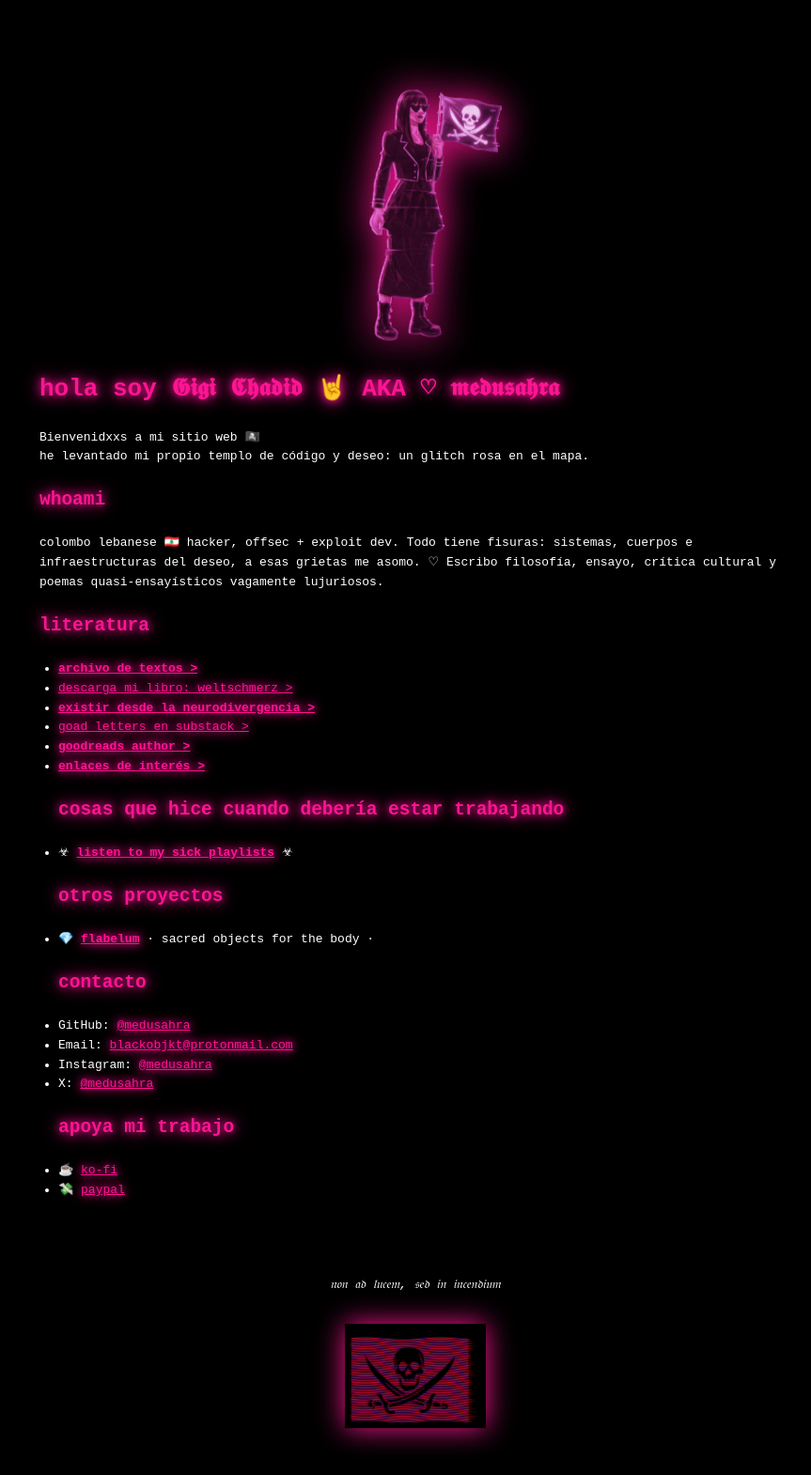
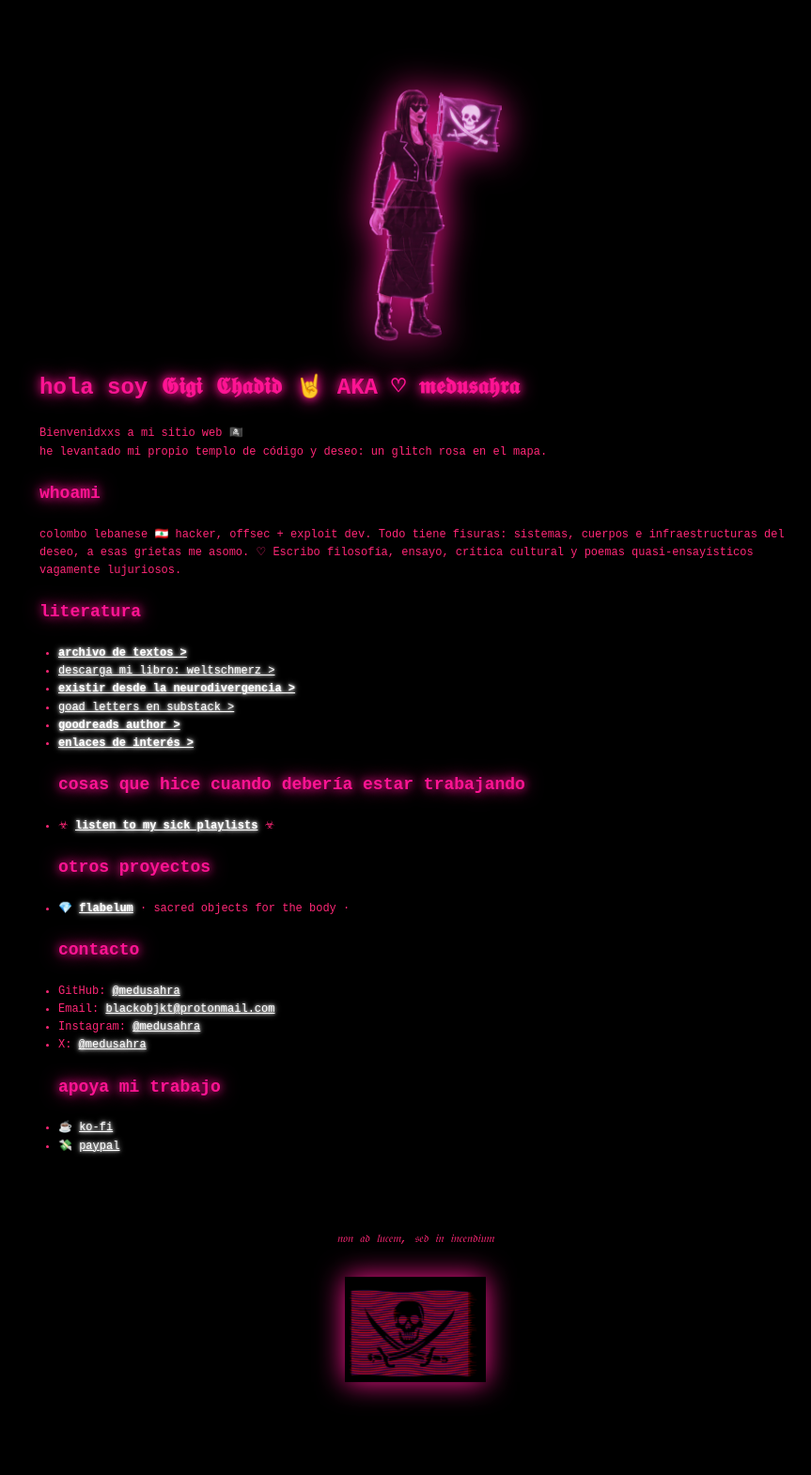
Before and after one commit to medusahra/medusahra.github.io, a Jekyll site: the page built from index.md, in a window 1280 px wide. Shown: the whole page at 94% size, without its empty margins (198-1061 px from the left). Built offline with Jekyll 4.4.1, drawn with Linux system fonts in a browser that asks for light colours; after the commit the page ends 1521 px from its top, so only the background shows below that.

Commit message:
Update default.html

```diff
--- a/_layouts/default.html
+++ b/_layouts/default.html
@@ -14,37 +14,39 @@
 
     body {
       background-color: #000000 !important;
-      color: #ffffff !important;
+      color: #FF2777 !important;
       font-family: monospace;
+      font-size: 12px;
       padding: 20px;
       max-width: 800px;
       margin: 0 auto;
       line-height: 1.6;
     }
 
-    /* Títulos rosa neón */
+    /* Títulos rosa neón con glow */
     h1, h2, h3 {
       color: #ff1493 !important;
       text-shadow: 0 0 10px #ff1493, 0 0 20px #ff1493;
       margin: 20px 0;
     }
 
-    /* Texto normal blanco */
-    p, li, div {
-      color: #ffffff !important;
+    /* Texto normal rosa sin glow */
+    p, li, div, span {
+      color: #FF2777 !important;
+      text-shadow: none;
     }
 
-    /* Enlaces rosa con glow */
+    /* Enlaces blancos con glow sutil */
     a {
-      color: #ff1493 !important;
+      color: #ffffff !important;
       text-decoration: underline;
-      text-shadow: 0 0 8px #ff1493, 0 0 15px #ff1493;
+      text-shadow: 0 0 3px #ffffff, 0 0 6px #ffffff;
       transition: all 0.3s ease;
     }
 
     a:hover {
-      color: #ff69b4 !important;
-      text-shadow: 0 0 15px #ff69b4, 0 0 25px #ff69b4, 0 0 35px #ff69b4;
+      color: #ffffff !important;
+      text-shadow: 0 0 8px #ffffff, 0 0 15px #ffffff;
     }
 
     /* Logo flotante */
@@ -75,7 +77,6 @@
     gtag('js', new Date());
     gtag('config', 'G-3YV9GBM4FZ');
   </script>
-
 </head>
 <body>
   {{ content }}
```
